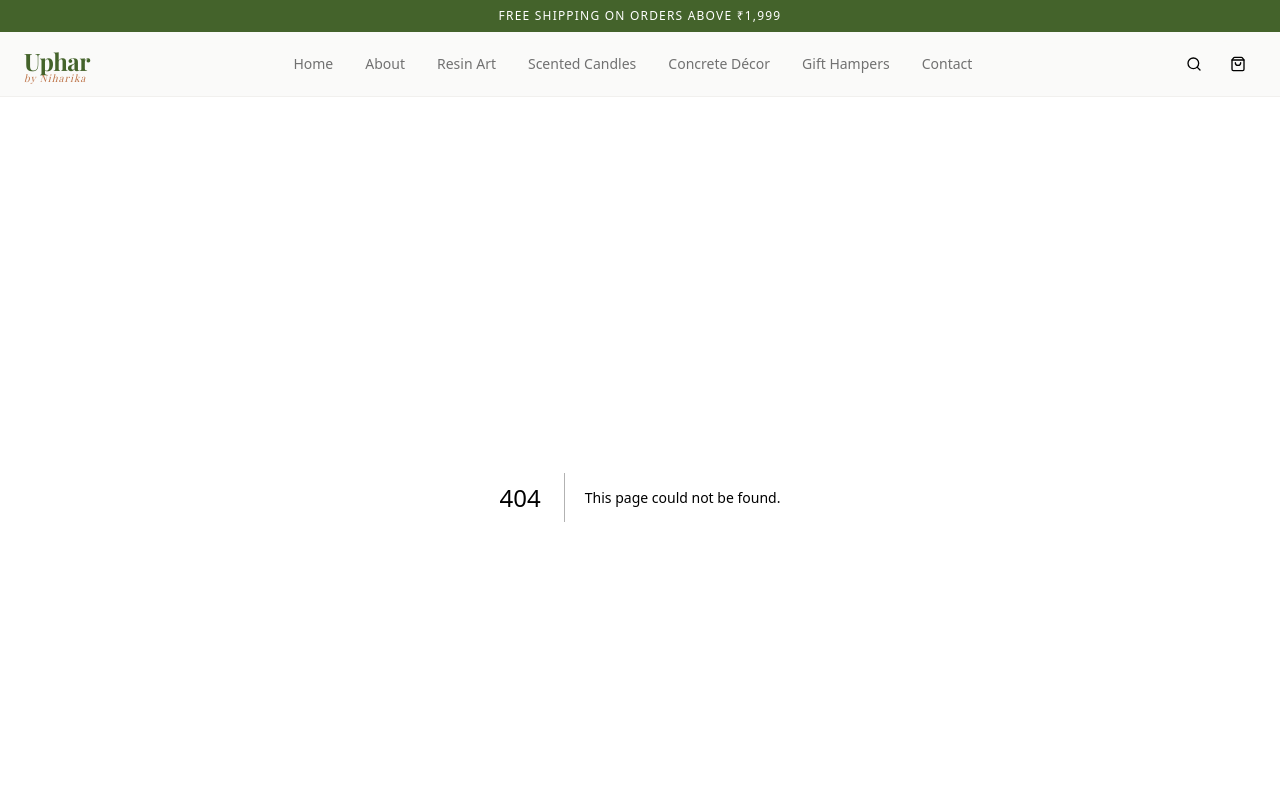
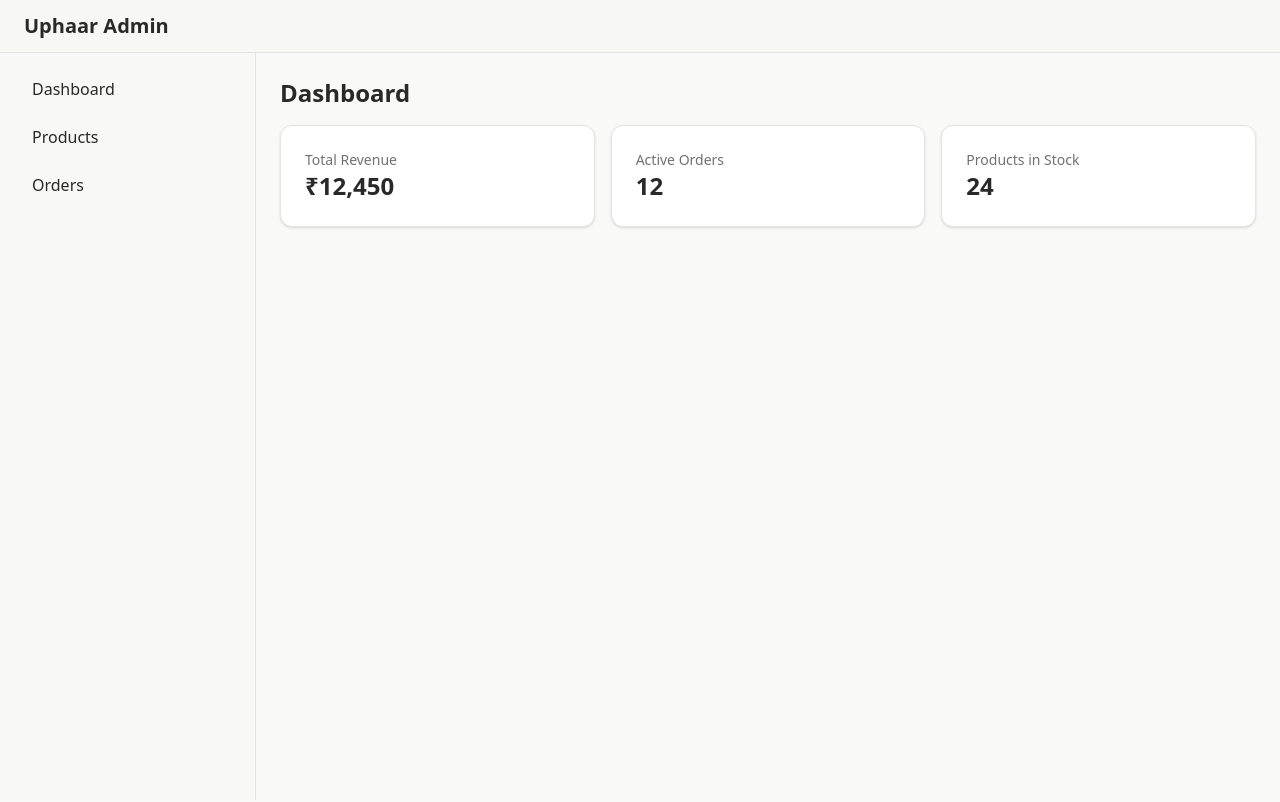
Before and after one commit to SarthakGup05/uphaar-next, a Next.js app: page /admin in a window 1280 px wide. Before the commit this address had no page. Shown: the top 802 px of the page. Built offline with nearby package versions, Linux system fonts and the light colour scheme; a web font is replaced by a local one.

Commit message:
feat: Initialize core application structure with shop and admin layouts, and essential pages like home, about, contact, shop, and admin dashboard.

```diff
--- /dev/null
+++ b/app/(admin)/admin/page.tsx
@@ -0,0 +1,21 @@
+export default function AdminDashboard() {
+    return (
+        <div>
+            <h2 className="text-2xl font-bold mb-4">Dashboard</h2>
+            <div className="grid gap-4 md:grid-cols-3">
+                <div className="p-6 rounded-xl border bg-card text-card-foreground shadow-sm">
+                    <div className="text-sm font-medium text-muted-foreground">Total Revenue</div>
+                    <div className="text-2xl font-bold">₹12,450</div>
+                </div>
+                <div className="p-6 rounded-xl border bg-card text-card-foreground shadow-sm">
+                    <div className="text-sm font-medium text-muted-foreground">Active Orders</div>
+                    <div className="text-2xl font-bold">12</div>
+                </div>
+                <div className="p-6 rounded-xl border bg-card text-card-foreground shadow-sm">
+                    <div className="text-sm font-medium text-muted-foreground">Products in Stock</div>
+                    <div className="text-2xl font-bold">24</div>
+                </div>
+            </div>
+        </div>
+    );
+}
--- /dev/null
+++ b/app/(admin)/layout.tsx
@@ -0,0 +1,23 @@
+export default function AdminLayout({
+    children,
+}: {
+    children: React.ReactNode;
+}) {
+    return (
+        <div className="flex min-h-screen flex-col">
+            <header className="border-b bg-muted/40 px-6 py-3">
+                <h1 className="text-xl font-bold">Uphaar Admin</h1>
+            </header>
+            <div className="flex flex-1">
+                <aside className="w-64 border-r bg-muted/20 p-4 hidden md:block">
+                    <nav className="space-y-2">
+                        <a href="/admin" className="block px-4 py-2 hover:bg-muted rounded-md">Dashboard</a>
+                        <a href="/admin/products" className="block px-4 py-2 hover:bg-muted rounded-md">Products</a>
+                        <a href="/admin/orders" className="block px-4 py-2 hover:bg-muted rounded-md">Orders</a>
+                    </nav>
+                </aside>
+                <main className="flex-1 p-6">{children}</main>
+            </div>
+        </div>
+    );
+}
--- /dev/null
+++ b/app/(shop)/layout.tsx
@@ -0,0 +1,16 @@
+import Navbar from "@/components/layout/navbar";
+import Footer from "@/components/layout/Footer";
+
+export default function ShopLayout({
+    children,
+}: {
+    children: React.ReactNode;
+}) {
+    return (
+        <>
+            <Navbar />
+            <main className="min-h-screen">{children}</main>
+            <Footer />
+        </>
+    );
+}
--- a/app/layout.tsx
+++ b/app/layout.tsx
@@ -1,8 +1,7 @@
 import type { Metadata } from "next";
 import { Playfair_Display, Lato } from "next/font/google";
 import "./globals.css";
-import Navbar from "@/components/layout/navbar";
-import Footer from "@/components/layout/Footer";
+
 
 const playfair = Playfair_Display({
   subsets: ["latin"],
@@ -30,9 +29,7 @@ export default function RootLayout({
       <body
         className={`${playfair.variable} ${lato.variable} bg-background text-text antialiased`}
       >
-        <Navbar />
         {children}
-        <Footer />
       </body>
     </html>
   );
```
Also changed, not shown: app/(shop)/about/page.tsx (renamed from app/about/page.tsx), app/(shop)/contact/page.tsx (renamed from app/contact/page.tsx), app/(shop)/page.tsx (renamed from app/page.tsx), app/(shop)/shop/[slug]/page.tsx (renamed from app/shop/[slug]/page.tsx), app/(shop)/shop/page.tsx (renamed from app/shop/page.tsx).
